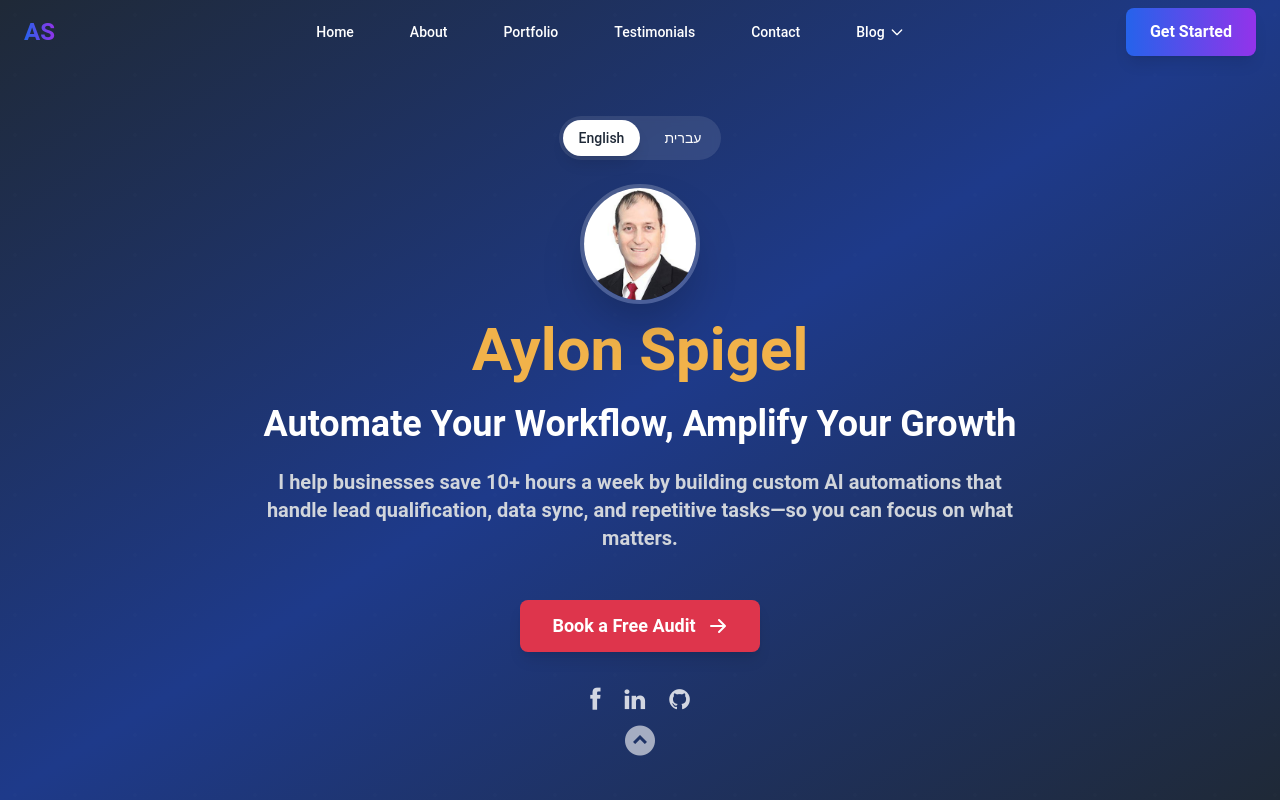
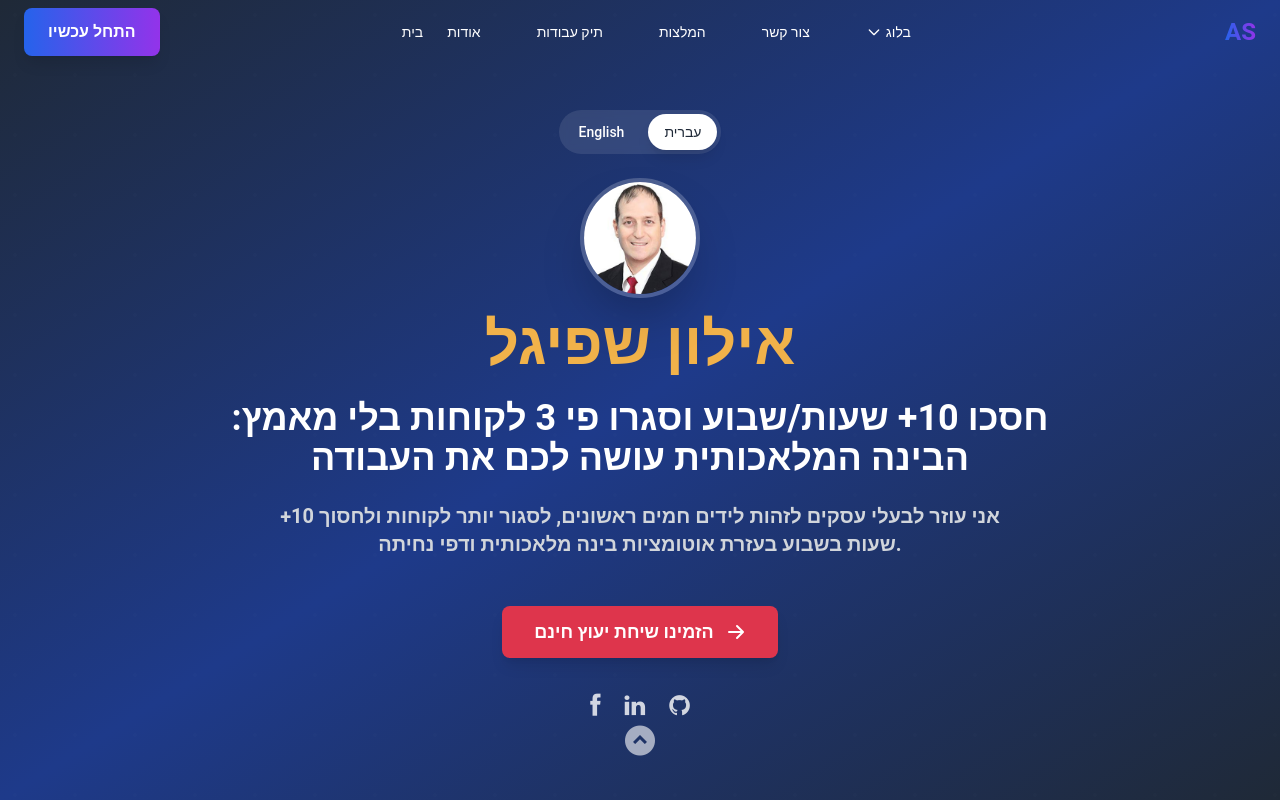
Before and after one commit to frontEndExpert/aylonspigel, a Next.js app: page / in a window 1280 px wide. Shown: the top 800 px of the page. Built offline with nearby package versions, Linux system fonts and the light colour scheme.

Commit message:
new headlines

```diff
--- a/public/static/resumeData.json
+++ b/public/static/resumeData.json
@@ -2,8 +2,8 @@
   "main": {
     "name": "Aylon Spigel",
     "occupation": "Full Stack Developer",
-    "description": "I help businesses save 10+ hours a week by building custom AI automations that handle lead qualification, data sync, and repetitive tasks—so you can focus on what matters.",
-    "headline": "Automate Your Workflow, Amplify Your Growth",
+    "description": "I help business owners spot hot leads first, close more clients, and save 10+ hours/week with AI automations and optimized landing pages.",
+    "headline": "Save 10+ Hours/Week & Close 3x More Clients: AI Handles Forms, First Chats & Follow-Ups Automatically!",
     "image": "aylon.png",
     "footerSub": "Business Process Efficiency Consultant helping companies accelerate growth and streamline operations through advanced AI technologies, chatbots, automation platforms (n8n, Zapier, Make), and strategic social media marketing.",
     "quickLink": "Quick Links",
--- a/public/static/resumeDataHe.json
+++ b/public/static/resumeDataHe.json
@@ -3,8 +3,8 @@
         "name": "אילון שפיגל",
         "call2action2": "הזמינו שיחת יעוץ חינם",
         "occupation": "מפתח Full Stack",
-        "description": "אני עוזר לבעלי עסקים לשפר וליעל את תהליך רכישת לקוחות ברשת ולחסוך לפחות עשר שעות שבועיות בתהליך באמצעות אוטומציות בינה מלאכותית.",
-        "headline": "חסוך 10+ שעות עבודה בשבוע בעזרת בינה מלאכותית",
+        "description": "אני עוזר לבעלי עסקים לזהות לידים חמים ראשונים, לסגור יותר לקוחות ולחסוך 10+ שעות בשבוע בעזרת אוטומציות בינה מלאכותית ודפי נחיתה.",
+        "headline": "חסכו 10+ שעות/שבוע וסגרו פי 3 לקוחות בלי מאמץ: הבינה המלאכותית עושה לכם את העבודה",
         "image": "aylon.png",
         "footerSub": "מומחה לייעול עסקי, מניע עסקים לצמיחה מהירה בעזרת טכנולוגיות AI, אוטומציות, צ'אטבוטים ושיווק חכם ברשתות החברתיות.",
         "quickLink": "קישורים מהירים",
--- a/src/components/Footer.jsx
+++ b/src/components/Footer.jsx
@@ -4,7 +4,7 @@ import { useRouter } from 'next/router';
 
 const Footer = ({ data }) => {
 	const router = useRouter();
-	const isHebrew = router.pathname?.includes('-he') || router.pathname === '/index-he';
+	const isHebrew = !(router.pathname?.includes('-en') || router.pathname === '/index-en');
 	const privacyLink = isHebrew ? '/privacy-he' : '/privacy';
 	if (data) {
 		var networks = data.social.map(function (network) {
@@ -21,15 +21,15 @@ const Footer = ({ data }) => {
 			const hoverColor = brandColors[network.name.toLowerCase()] || 'hover:from-blue-700 hover:to-purple-700';
 
 			return (
-				<li key={network.name}>
+				<li key={ network.name }>
 					<a
-						href={network.url}
-						className={`w-14 h-14 bg-gradient-to-r from-blue-600 to-purple-600 rounded-full flex items-center justify-center text-white ${hoverColor} transition-all duration-300 transform hover:scale-125 shadow-lg hover:shadow-xl cursor-pointer`}
+						href={ network.url }
+						className={ `w-14 h-14 bg-gradient-to-r from-blue-600 to-purple-600 rounded-full flex items-center justify-center text-white ${hoverColor} transition-all duration-300 transform hover:scale-125 shadow-lg hover:shadow-xl cursor-pointer` }
 						target="_blank"
 						rel="noopener noreferrer"
-						aria-label={`Visit our ${network.name} page`}
+						aria-label={ `Visit our ${network.name} page` }
 					>
-						<i className={`${network.className} text-xl`}></i>
+						<i className={ `${network.className} text-xl` }></i>
 					</a>
 				</li>
 			);
@@ -41,48 +41,48 @@ const Footer = ({ data }) => {
 			<div className="container mx-auto px-6">
 				<div className="max-w-6xl mx-auto">
 					<div className="grid md:grid-cols-3 gap-12 items-center">
-						{/* Brand Section */}
+						{/* Brand Section */ }
 						<div className="text-center md:text-left">
 							<h3 className="text-2xl font-bold mb-4 bg-gradient-to-r from-blue-400 to-purple-400 bg-clip-text text-transparent">
-								{data?.name}
+								{ data?.name }
 							</h3>
 							<p className="text-gray-300 mb-6">
-								{data?.footerSub}
+								{ data?.footerSub }
 							</p>
 							<div className="flex justify-center md:justify-start space-x-4">
-								{networks}
+								{ networks }
 							</div>
 						</div>
 
 
 
-						{/* Contact & Legal */}
+						{/* Contact & Legal */ }
 						<div className="text-center md:text-right">
-							<h4 className="text-lg font-semibold mb-6">{data?.legal}</h4>
+							<h4 className="text-lg font-semibold mb-6">{ data?.legal }</h4>
 							<div className="space-y-3">
 								<p className="text-white">
-									<a href={`mailto:${data?.email}`} className="text-white hover:text-green transition-colors duration-300 cursor-pointer">
-										{data?.email}
+									<a href={ `mailto:${data?.email}` } className="text-white hover:text-green transition-colors duration-300 cursor-pointer">
+										{ data?.email }
 									</a>
 								</p>
 								<p>
-									<a href={`tel:${data?.phone}`} className="text-white hover:text-green transition-colors duration-300 cursor-pointer">
-										{data?.phone}
+									<a href={ `tel:${data?.phone}` } className="text-white hover:text-green transition-colors duration-300 cursor-pointer">
+										{ data?.phone }
 									</a>
 								</p>
 								<p>
-								<Link href={privacyLink} legacyBehavior>
+									<Link href={ privacyLink } legacyBehavior>
 										<a
 											className="privacy-link font-bold hover:text-blue-300 transition-colors duration-300 block"
-										style={{
+											style={ {
 												cursor: 'pointer',
 												color: '#ffffff',
 												textDecoration: 'none',
 												display: 'block',
 												pointerEvents: 'auto'
-										}}
+											} }
 										>
-										{data?.policy}
+											{ data?.policy }
 										</a>
 									</Link>
 								</p>
@@ -90,11 +90,11 @@ const Footer = ({ data }) => {
 						</div>
 					</div>
 
-					{/* Divider */}
+					{/* Divider */ }
 					<div className="border-t border-gray-700 mt-12 pt-8">
 						<div className="flex flex-col md:flex-row justify-between items-center space-y-4 md:space-y-0">
 							<div className="text-white text-sm">
-								Made with ❤️ by{' '}
+								Made with ❤️ by{ ' ' }
 								<a
 									title='frontend expert'
 									href='http://www.aylonspigel.com/'
@@ -102,19 +102,19 @@ const Footer = ({ data }) => {
 									target="_blank"
 									rel="noopener noreferrer"
 								>
-									{data?.name}
+									{ data?.name }
 								</a>
 							</div>
 
 							<div className="text-white text-sm">
-								© {new Date().getFullYear()} All rights reserved
+								© { new Date().getFullYear() } All rights reserved
 							</div>
 						</div>
 					</div>
 				</div>
 			</div>
 
-			{/* Back to Top Button */}
+			{/* Back to Top Button */ }
 			<div id='go-top' className="fixed bottom-8 right-8 z-50">
 				<a
 					className='smoothscroll bg-gradient-to-r from-blue-600 to-purple-600 w-14 h-14 rounded-full flex items-center justify-center text-white shadow-lg hover:from-blue-700 hover:to-purple-700 transition-all duration-300 transform hover:scale-110'
--- a/src/components/Header.jsx
+++ b/src/components/Header.jsx
@@ -1,17 +1,19 @@
-import React, { useState } from 'react';
+import React from 'react';
 import Image from 'next/image';
 import Link from 'next/link';
+import { useRouter } from 'next/router';
 
 const Header = ({ data }) => {
-	const [isHebrew, setIsHebrew] = useState(false);
+	const router = useRouter();
+	const isHebrew = !(router.pathname?.includes('-en') || router.pathname === '/index-en');
 
 	if (data) {
 		var profilepic = '/static/images/' + data.image;
 		var networks = data.social.map(function (network) {
 			return (
-				<li key={network.name}>
-					<a href={network.url} className="hover:scale-110 transition-transform duration-200">
-						<i className={network.className}></i>
+				<li key={ network.name }>
+					<a href={ network.url } className="hover:scale-110 transition-transform duration-200">
+						<i className={ network.className }></i>
 					</a>
 				</li>
 			);
@@ -20,39 +22,35 @@ const Header = ({ data }) => {
 
 	return (
 		<header id='home' className="min-h-screen bg-gradient-to-br from-gray-800 via-blue-900 to-gray-800 flex items-center justify-center pt-16 relative">
-			{/* Background Pattern */}
+			{/* Background Pattern */ }
 			<div className="absolute inset-0 opacity-10">
-				<div className="absolute inset-0" style={{
+				<div className="absolute inset-0" style={ {
 					backgroundImage: `radial-gradient(circle at 25% 25%, rgba(255,255,255,0.1) 2px, transparent 2px)`,
 					backgroundSize: '60px 60px'
-				}}></div>
+				} }></div>
 			</div>
 
-			{/* Main Content Container */}
+			{/* Main Content Container */ }
 			<div className="max-w-4xl mx-auto px-4 text-center flex flex-col items-center justify-center">
 
-					{/* Language Toggle Button */}
+				{/* Language Toggle Button */ }
 				<div className="mb-6">
 					<div className="flex gap-2 bg-white/10 backdrop-blur-sm rounded-full p-1">
 						<Link
-								href="/"
-								className={`px-4 py-2 rounded-full text-sm font-medium transition-all duration-300 ${
-									!isHebrew
+							href="/index-en"
+							className={ `px-4 py-2 rounded-full text-sm font-medium transition-all duration-300 ${!isHebrew
 									? 'bg-white text-gray-800 shadow-lg'
 									: 'text-white hover:bg-white/20'
-								}`}
-								onClick={() => setIsHebrew(false)}
+								}` }
 						>
 							English
 						</Link>
 						<Link
-								href="/index-he"
-								className={`px-4 py-2 rounded-full text-sm font-medium transition-all duration-300 ${
-									isHebrew
+							href="/"
+							className={ `px-4 py-2 rounded-full text-sm font-medium transition-all duration-300 ${isHebrew
 									? 'bg-white text-gray-800 shadow-lg'
 									: 'text-white hover:bg-white/20'
-								}`}
-								onClick={() => setIsHebrew(true)}
+								}` }
 						>
 							עברית
 						</Link>
@@ -60,57 +58,57 @@ const Header = ({ data }) => {
 				</div>
 
 				<div className="mb-6">
-                    {/* Profile Image */}
+					{/* Profile Image */ }
 					<div className="flex justify-center mb-4">
 						<Image
 							className="rounded-full relative border-4 border-white/20 shadow-2xl"
-								src={profilepic || '/static/images/aylon.png'}
+							src={ profilepic || '/static/images/aylon.png' }
 							alt="Aylon's Profile Pic"
-								width={120}
-								height={120}
+							width={ 120 }
+							height={ 120 }
 						/>
 					</div>
-{/* Name */}
+					{/* Name */ }
 					<h1 className="text-4xl sm:text-5xl lg:text-6xl font-bold text-brand-secondary leading-tight">
-							{data?.name || "Aylon Spigel"}
+						{ data?.name || "Aylon Spigel" }
 					</h1>
-{/* Headline */}		<br/>
+					{/* Headline */ }		<br />
 					<h2 className="text-2xl sm:text-3xl lg:text-4xl font-bold text-white leading-tight">
-							{data?.headline || "Automate Your Workflow, Amplify Your Growth"}
+						{ data?.headline || "Automate Your Workflow, Amplify Your Growth" }
 					</h2>
-						<br/>
-{/* Description */}
+					<br />
+					{/* Description */ }
 					<div className="mb-6">
 						<p className="text-xl sm:text-xl text-gray-300 font-bold max-w-3xl mx-auto ">
-							{data?.description || "I help businesses save 10+ hours a week by building custom AI automations that handle lead qualification, data sync, and repetitive tasks—so you can focus on what matters."}
+							{ data?.description || "I help businesses save 10+ hours a week by building custom AI automations that handle lead qualification, data sync, and repetitive tasks—so you can focus on what matters." }
 						</p>
 					</div>
 				</div>
 
 
 
-					{/* CTA Button */}
+				{/* CTA Button */ }
 				<div className="mb-8">
 					<a
 						href="#contact"
 						className="bg-brand-accent hover:bg-brand-accent/90 text-white font-bold py-3 px-8 rounded-lg text-lg transition-all duration-300 transform hover:scale-105 shadow-lg hover:shadow-xl inline-flex items-center gap-3"
 					>
-							<span>{data?.call2action2 || "Book a Free Audit"}</span>
+						<span>{ data?.call2action2 || "Book a Free Audit" }</span>
 						<svg className="w-5 h-5" fill="currentColor" viewBox="0 0 20 20">
 							<path fillRule="evenodd" d="M10.293 3.293a1 1 0 011.414 0l6 6a1 1 0 010 1.414l-6 6a1 1 0 01-1.414-1.414L14.586 11H3a1 1 0 110-2h11.586l-4.293-4.293a1 1 0 010-1.414z" clipRule="evenodd" />
 						</svg>
 					</a>
 				</div>
 
-					{/* Social Links */}
+				{/* Social Links */ }
 				<div className="mb-8">
 					<ul className="flex justify-center items-center gap-6 text-2xl text-white/80">
-							{networks}
+						{ networks }
 					</ul>
 				</div>
 			</div>
 
-			{/* Scroll Down Indicator */}
+			{/* Scroll Down Indicator */ }
 			<div className="absolute bottom-8 left-1/2 transform -translate-x-1/2">
 				<a className="text-white/60 hover:text-white transition-colors duration-300" href='#about'>
 					<div className="animate-bounce">
--- a/src/components/Nav.jsx
+++ b/src/components/Nav.jsx
@@ -37,7 +37,7 @@ const Nav = () => {
   }, [router.pathname]);
 
   // Detect if we're on a Hebrew page
-  const isHebrew = router.pathname.includes('-he') || router.pathname === '/index-he';
+  const isHebrew = !(router.pathname.includes('-en') || router.pathname === '/index-en');
 
   const navItems = isHebrew ? [
     { href: '#home', label: 'בית', isHash: true },
@@ -73,7 +73,7 @@ const Nav = () => {
   };
 
   // Always show background on non-home pages
-  const showBackground = isScrolled || (router.pathname !== '/' && router.pathname !== '/index-he');
+  const showBackground = isScrolled || (router.pathname !== '/' && router.pathname !== '/index-en');
   // Check if we're on a blog page
   const isBlogPage = router.pathname?.includes('/blog/');
 
@@ -93,7 +93,7 @@ const Nav = () => {
         <div className="flex items-center justify-between h-16">
           {/* Logo */}
           <div className="flex-shrink-0">
-            {(router.pathname === '/' || router.pathname === '/index-he') ? (
+            {(router.pathname === '/' || router.pathname === '/index-en') ? (
               <a
                 href="#home"
                 className="text-2xl font-bold bg-gradient-to-r from-blue-600 to-purple-600 bg-clip-text text-transparent cursor-pointer"
@@ -106,7 +106,7 @@ const Nav = () => {
               </a>
             ) : (
               <Link
-                href={isHebrew ? "/index-he" : "/"}
+                href={isHebrew ? "/" : "/index-en"}
                 className="text-2xl font-bold bg-gradient-to-r from-blue-600 to-purple-600 bg-clip-text text-transparent cursor-pointer"
               >
                 AS
@@ -124,10 +124,10 @@ const Nav = () => {
                     href={item.href}
                     onClick={(e) => {
                       e.preventDefault();
-                      if (router.pathname === '/' || router.pathname === '/index-he') {
+                      if (router.pathname === '/' || router.pathname === '/index-en') {
                         scrollToSection(item.href);
                       } else {
-                        router.push(isHebrew ? `/index-he${item.href}` : `/${item.href}`);
+                        router.push(isHebrew ? `/${item.href}` : `/index-en${item.href}`);
                       }
                     }}
                     className={`px-3 py-2 rounded-md text-sm font-medium transition-all duration-300 hover:scale-105 ${
@@ -204,10 +204,10 @@ const Nav = () => {
               href="#contact"
               onClick={(e) => {
                 e.preventDefault();
-                if (router.pathname === '/' || router.pathname === '/index-he') {
+                if (router.pathname === '/' || router.pathname === '/index-en') {
                   scrollToSection('#contact');
                 } else {
-                  router.push(isHebrew ? '/index-he#contact' : '/#contact');
+                  router.push(isHebrew ? '/#contact' : '/index-en#contact');
                 }
               }}
               className="inline-flex items-center px-6 py-3 bg-gradient-to-r from-blue-600 to-purple-600 text-white font-semibold rounded-lg hover:from-blue-700 hover:to-purple-700 transition-all duration-300 transform hover:scale-105 shadow-lg"
--- a/src/pages/index.jsx
+++ b/src/pages/index.jsx
@@ -1,13 +1,30 @@
-import HomePage from '../components/HomePage';
-import App from '../components/App';
+import React from 'react';
+import dynamic from 'next/dynamic';
+import App from '@/components/App';
+import Header from '@/components/Header';
+import About from '@/components/About';
+import Resume from '@/components/Resume';
+import Portfolio from '@/components/Portfolio';
+import Testimonials from '@/components/Testimonials';
+import Contact from '@/components/Contact';
+import Footer from '@/components/Footer';
+import Business from '@/components/business';
+import resumeDataHe from '../../public/static/resumeDataHe.json';
 
-export default function Index() {
+const Nav = dynamic(() => import('@/components/Nav'), { ssr: true });
+
+export default function HomeHe() {
 	return (
-		<>
-			<App title="AI Lead Qualification for Israeli Startups and beyond | Aylon Spigel"
-            description="Drowning in leads but missing the best ones? I build AI automations that qualify & prioritize your inbound leads instantly. Save 10+ hours/week. Get a free automation audit." >
-				<HomePage />
-			</App>
-		</>
-	)
+		<App title="אוטומציית AI לניהול לידים | חסכו 10+ שעות בשבוע | אילון שפיגל" description="מעוניינים לחסוך 10+ שעות בשבוע? אני בונה מערכות אוטומציה עם בינה מלאכותית שממיינת ומדרגת לידים אוטומטית. התאימו את מערכת ניהול הלידים לעסק שלכם - קבלו בדיקת אוטומציה חינם!">
+			<div className="App">
+				<Nav />
+				<Header data={resumeDataHe.main} />
+				<Business data={resumeDataHe.business} />
+				<Portfolio data={resumeDataHe.portfolio} />
+				<Testimonials data={resumeDataHe.testimonials} />
+				<Contact data={resumeDataHe} />
+				<Footer data={resumeDataHe.main} />
+			</div>
+		</App>
+	);
 }
```
Also changed, not shown: src/pages/index-en.jsx (added, +13 -0 lines), src/pages/index-he.jsx (deleted, +0 -30 lines). Lines whose indentation alone changed are shown as unchanged.
